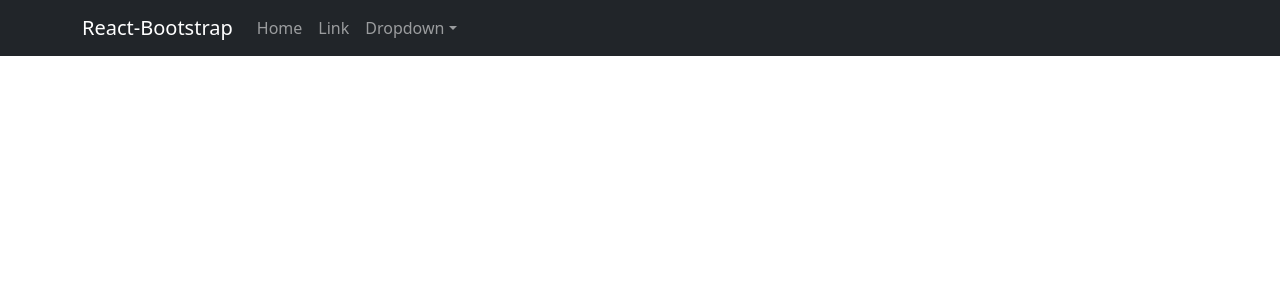
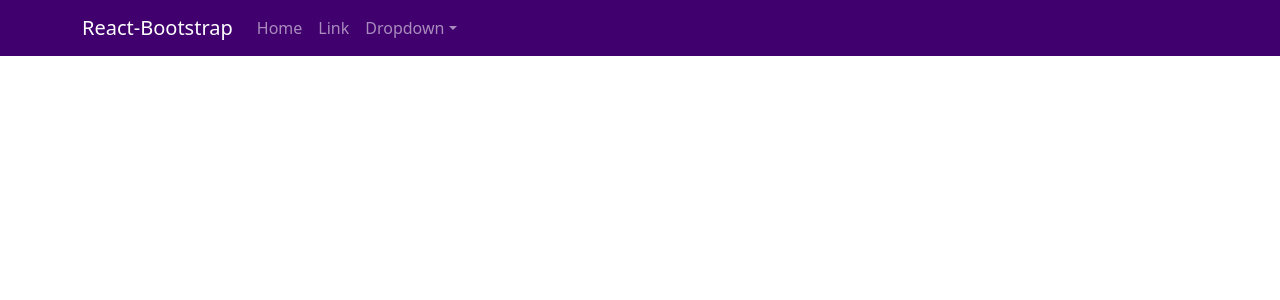
Before and after one commit to m3y54m/react-ui, a React (Create React App) app: page / in a window 1280 px wide. Shown: the top 300 px of the page. Built offline with nearby package versions, Linux system fonts and the light colour scheme.

Commit message:
Add custom bg-color to React-Bootstrap Navbar

```diff
--- a/src/App.jsx
+++ b/src/App.jsx
@@ -12,7 +12,7 @@ class NavBar extends Component {
   render() {
     return (
       <React.Fragment>
-        <Navbar bg="dark" variant="dark" expand="lg">
+        <Navbar bg="dark" variant="dark" expand="lg" className="custom-navbar-bg">
           <Container>
             <Navbar.Brand href="#home">React-Bootstrap</Navbar.Brand>
             <Navbar.Toggle aria-controls="basic-navbar-nav" />
--- a/src/index.css
+++ b/src/index.css
@@ -2,3 +2,7 @@
 {
     background-color: #80c0b5;
 }
+
+.custom-navbar-bg {
+    background-color: rgb(64, 0, 110) !important;
+}
```
